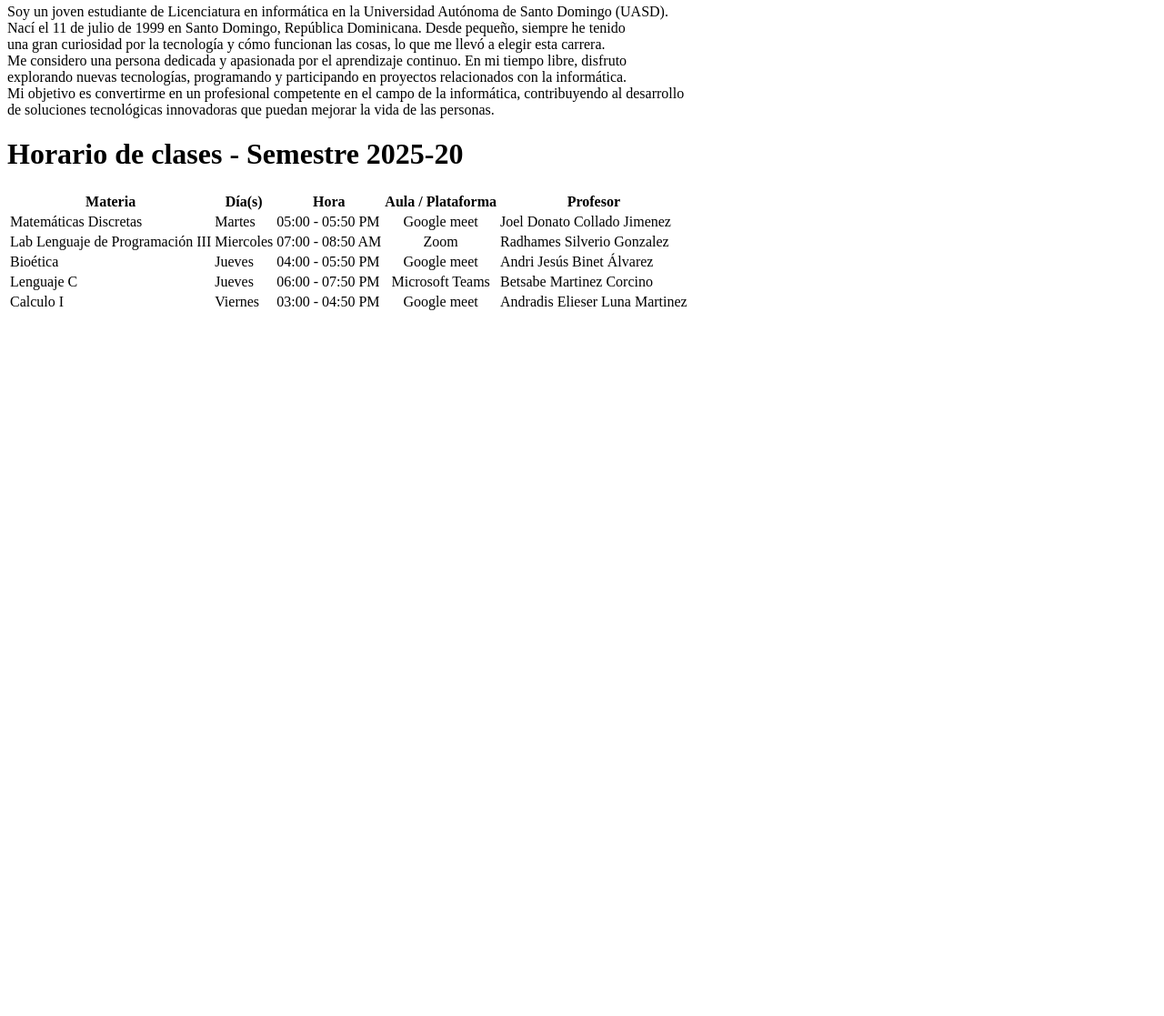
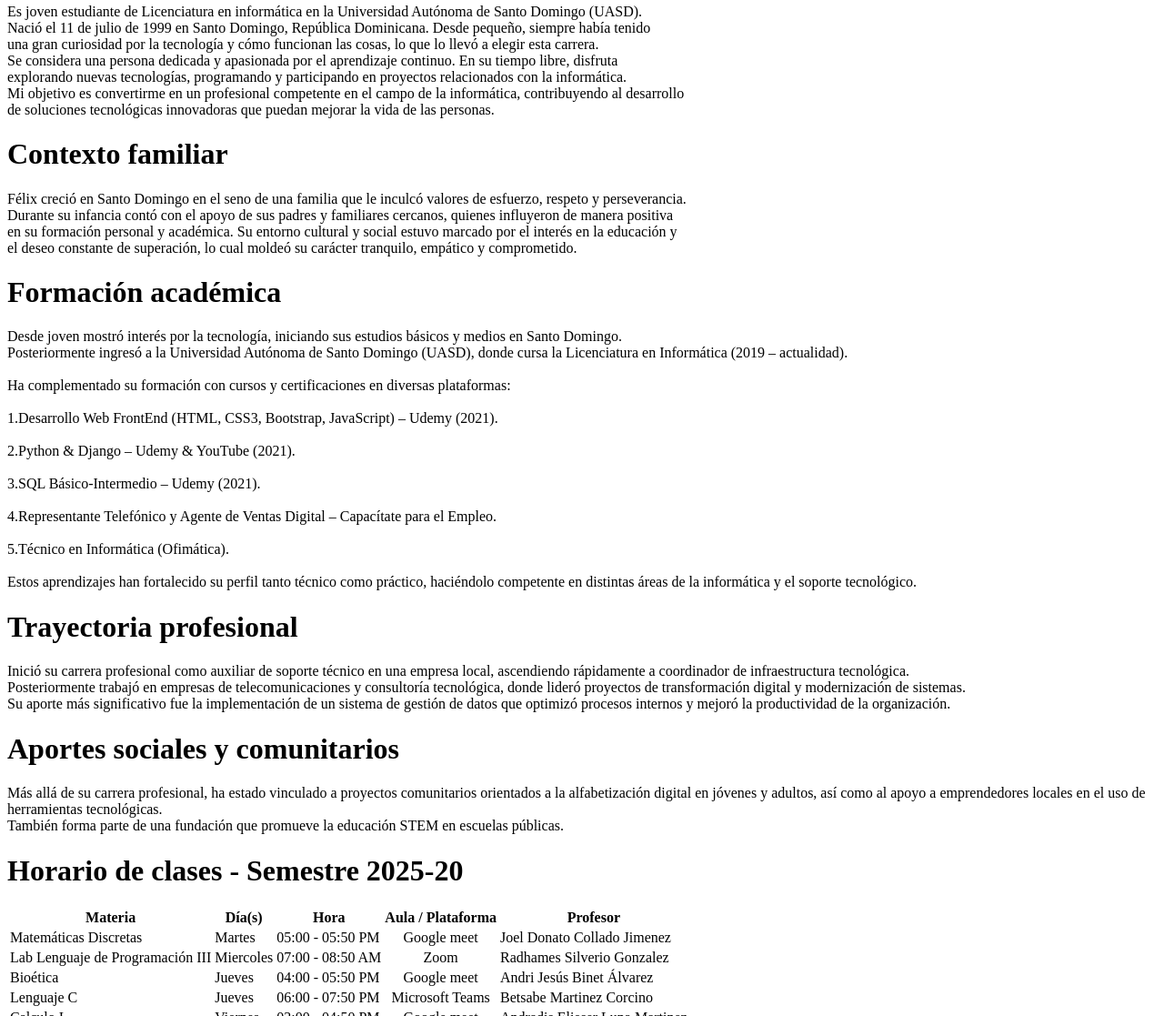
Before and after one commit to FelixSantana/App-web, a plain HTML site: page index.html in a window 1280 px wide. Shown: the part 393-1510 px from the top of the page at 91% size. Before the commit the page ends 800 px from the top, so only its background shows below. Drawn offline with Linux system fonts and the light colour scheme.

Commit message:
agregando mas detalles a la biogrqafia

```diff
--- a/index.html
+++ b/index.html
@@ -10,14 +10,43 @@
     <h1 style="text-align: center;">Biografia</h1>
     <img src="img/me.jpeg" alt="" width="200" height="250" style="display: block; margin: 0 auto;">
     <h2>Felix Alexander Santana Rondon</h2>
-    <p>Soy un joven estudiante de Licenciatura en informática en la Universidad Autónoma de Santo Domingo (UASD).
-    </br>Nací el 11 de julio de 1999 en Santo Domingo, República Dominicana. Desde pequeño, siempre he tenido
-    </br>una gran curiosidad por la tecnología y cómo funcionan las cosas, lo que me llevó a elegir esta carrera.
-    </br>Me considero una persona dedicada y apasionada por el aprendizaje continuo. En mi tiempo libre, disfruto
+    <p>Es joven estudiante de Licenciatura en informática en la Universidad Autónoma de Santo Domingo (UASD).
+    </br>Nació el 11 de julio de 1999 en Santo Domingo, República Dominicana. Desde pequeño, siempre había tenido
+    </br>una gran curiosidad por la tecnología y cómo funcionan las cosas, lo que lo llevó a elegir esta carrera.
+    </br>Se considera una persona dedicada y apasionada por el aprendizaje continuo. En su tiempo libre, disfruta
     </br>explorando nuevas tecnologías, programando y participando en proyectos relacionados con la informática.
     </br>Mi objetivo es convertirme en un profesional competente en el campo de la informática, contribuyendo al desarrollo
     </br>de soluciones tecnológicas innovadoras que puedan mejorar la vida de las personas.
     </p>
+    <h1>Contexto familiar</h1>
+    <p>Félix creció en Santo Domingo en el seno de una familia que le inculcó valores de esfuerzo, respeto y perseverancia.
+        <br>Durante su infancia contó con el apoyo de sus padres y familiares cercanos, quienes influyeron de manera positiva
+        <br>en su formación personal y académica. Su entorno cultural y social estuvo marcado por el interés en la educación y
+        <br>el deseo constante de superación, lo cual moldeó su carácter tranquilo, empático y comprometido.</p>
+    <h1>Formación académica</h1>
+    <p>Desde joven mostró interés por la tecnología, iniciando sus estudios básicos y medios en Santo Domingo.
+        <br>Posteriormente ingresó a la Universidad Autónoma de Santo Domingo (UASD), donde cursa la Licenciatura en Informática (2019 – actualidad).
+        <br>
+        <br>Ha complementado su formación con cursos y certificaciones en diversas plataformas:
+        <br>
+        <br>1.Desarrollo Web FrontEnd (HTML, CSS3, Bootstrap, JavaScript) – Udemy (2021).
+        <br>
+        <br>2.Python & Django – Udemy & YouTube (2021).
+        <br>
+        <br>3.SQL Básico-Intermedio – Udemy (2021).
+        <br>
+        <br>4.Representante Telefónico y Agente de Ventas Digital – Capacítate para el Empleo.
+        <br>
+        <br>5.Técnico en Informática (Ofimática).
+        <br>
+        <br>Estos aprendizajes han fortalecido su perfil tanto técnico como práctico, haciéndolo competente en distintas áreas de la informática y el soporte tecnológico.</p>
+    <h1>Trayectoria profesional</h1>
+    <p>Inició su carrera profesional como auxiliar de soporte técnico en una empresa local, ascendiendo rápidamente a coordinador de infraestructura tecnológica.
+        <br>Posteriormente trabajó en empresas de telecomunicaciones y consultoría tecnológica, donde lideró proyectos de transformación digital y modernización de sistemas.
+        <br>Su aporte más significativo fue la implementación de un sistema de gestión de datos que optimizó procesos internos y mejoró la productividad de la organización.</p>
+    <h1>Aportes sociales y comunitarios</h1>
+    <p>Más allá de su carrera profesional, ha estado vinculado a proyectos comunitarios orientados a la alfabetización digital en jóvenes y adultos, así como al apoyo a emprendedores locales en el uso de herramientas tecnológicas.
+        <br>También forma parte de una fundación que promueve la educación STEM en escuelas públicas.</p>
     <h1>Horario de clases - Semestre 2025-20</h1>
     <table>
         <thead>
```
